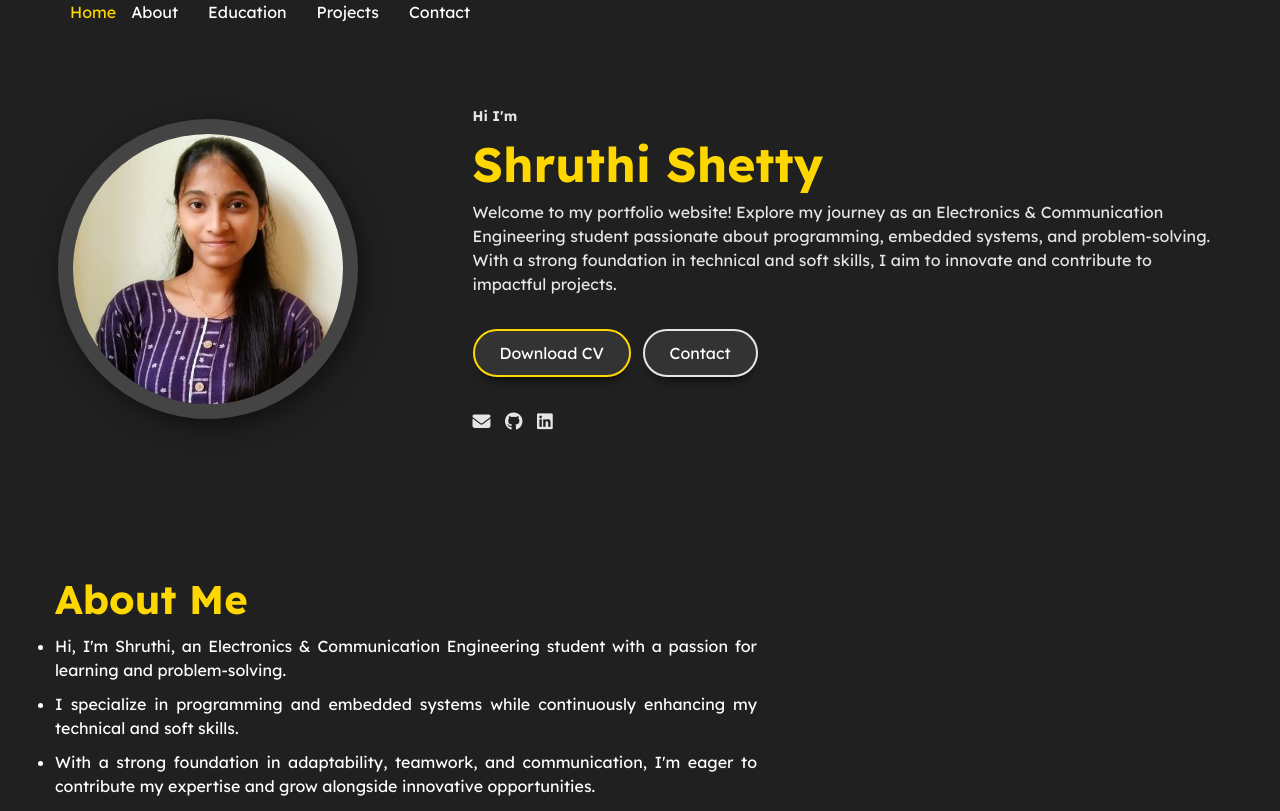
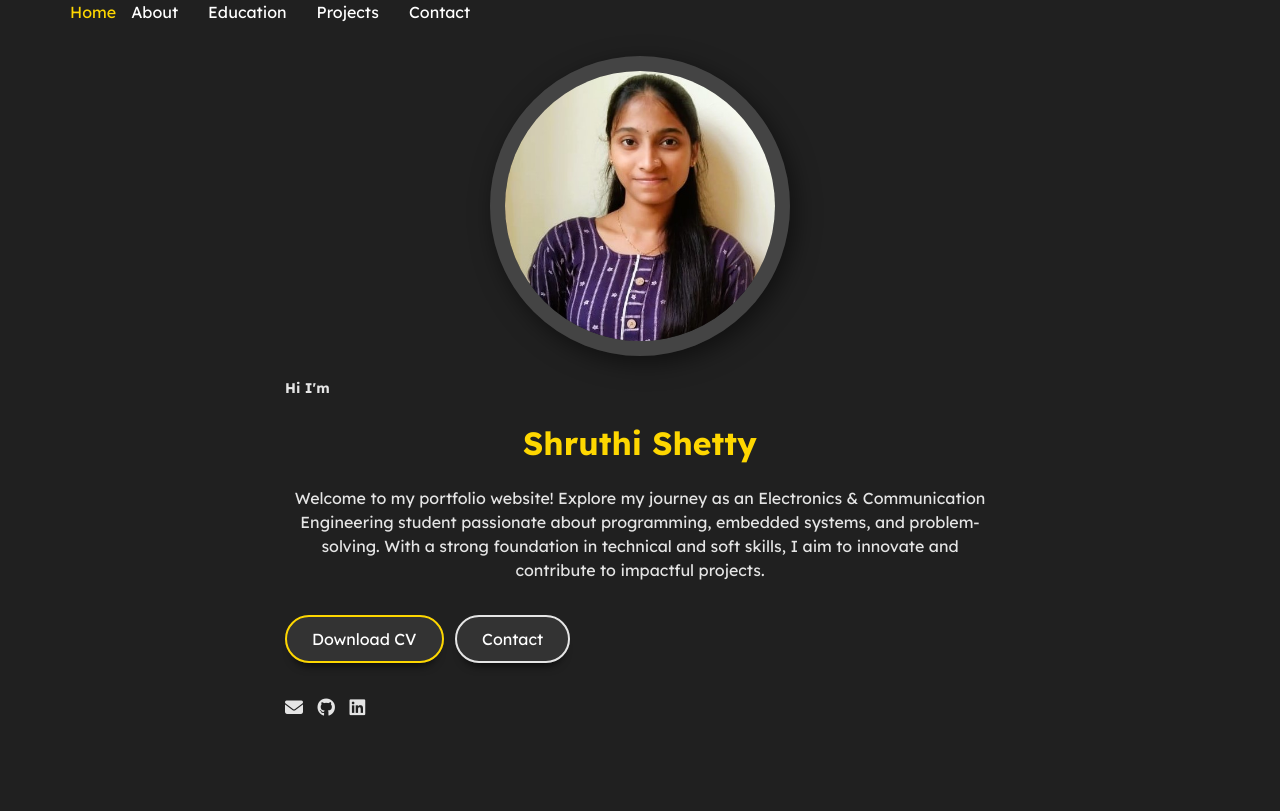
Before and after one commit to Shruthi059/Portfolio, a plain HTML site: page index.html in a window 1280 px wide. Shown: the top 811 px of the page. Drawn offline with nearby package versions, Linux system fonts and the light colour scheme.

Commit message:
Update styles.css

```diff
--- a/styles.css
+++ b/styles.css
@@ -73,11 +73,6 @@ body{
   z-index: 1;
 }
 
-.signature {
-  width: 100px;
-  height:auto;
-  margin-right: 10px;
-}
 
 .header ul li:first-child {
   margin-right: auto;
@@ -532,3 +527,25 @@ profile-photo .img{
   }
 
 }
+.profile-text h1 {
+    font-size: 2rem;
+    line-height: 1.2;
+    text-align: center;
+  }
+
+  .profile-text {
+    padding: 20px;
+    width: 100%;
+  }
+
+  .FirstElement {
+    flex-direction: column;
+    align-items: center;
+    padding-top: 2rem;
+  }
+
+  .profile-text p {
+    text-align: center;
+    font-size: 1rem;
+  }
+}
```
